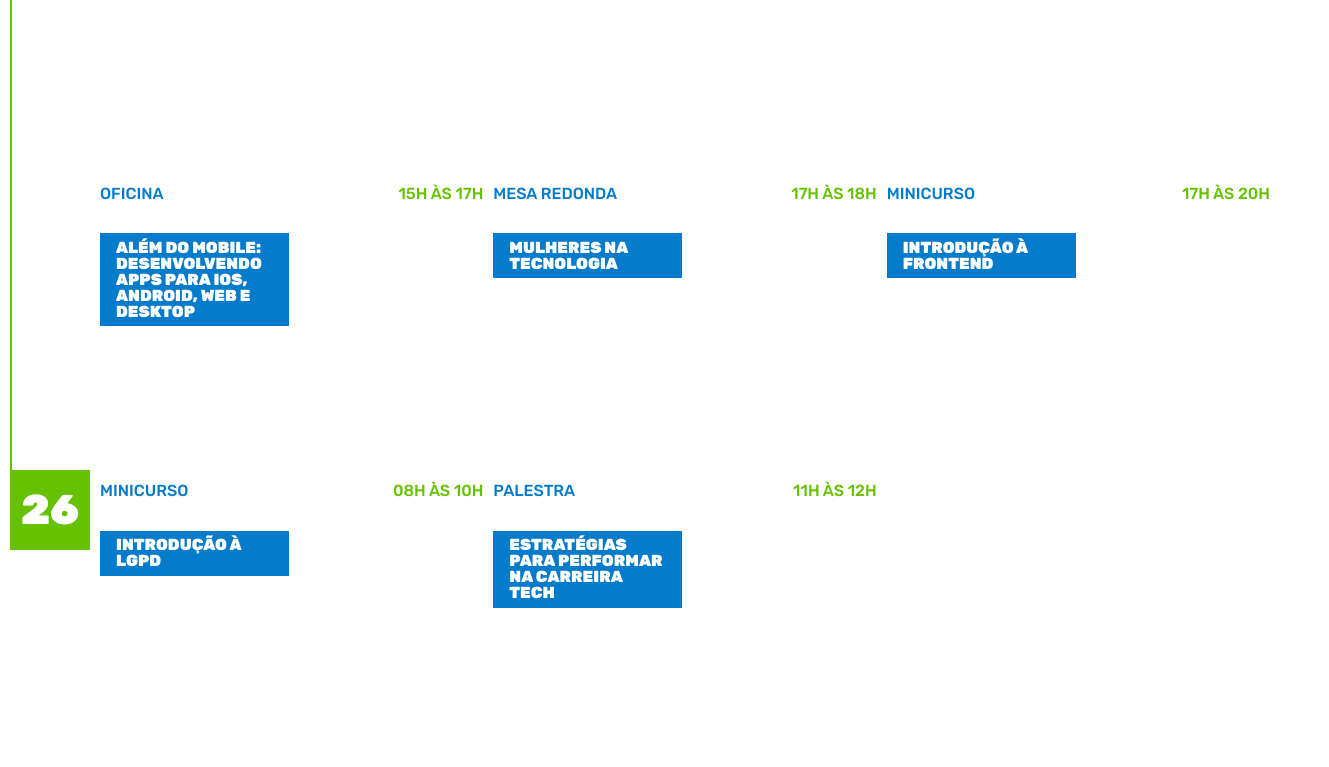
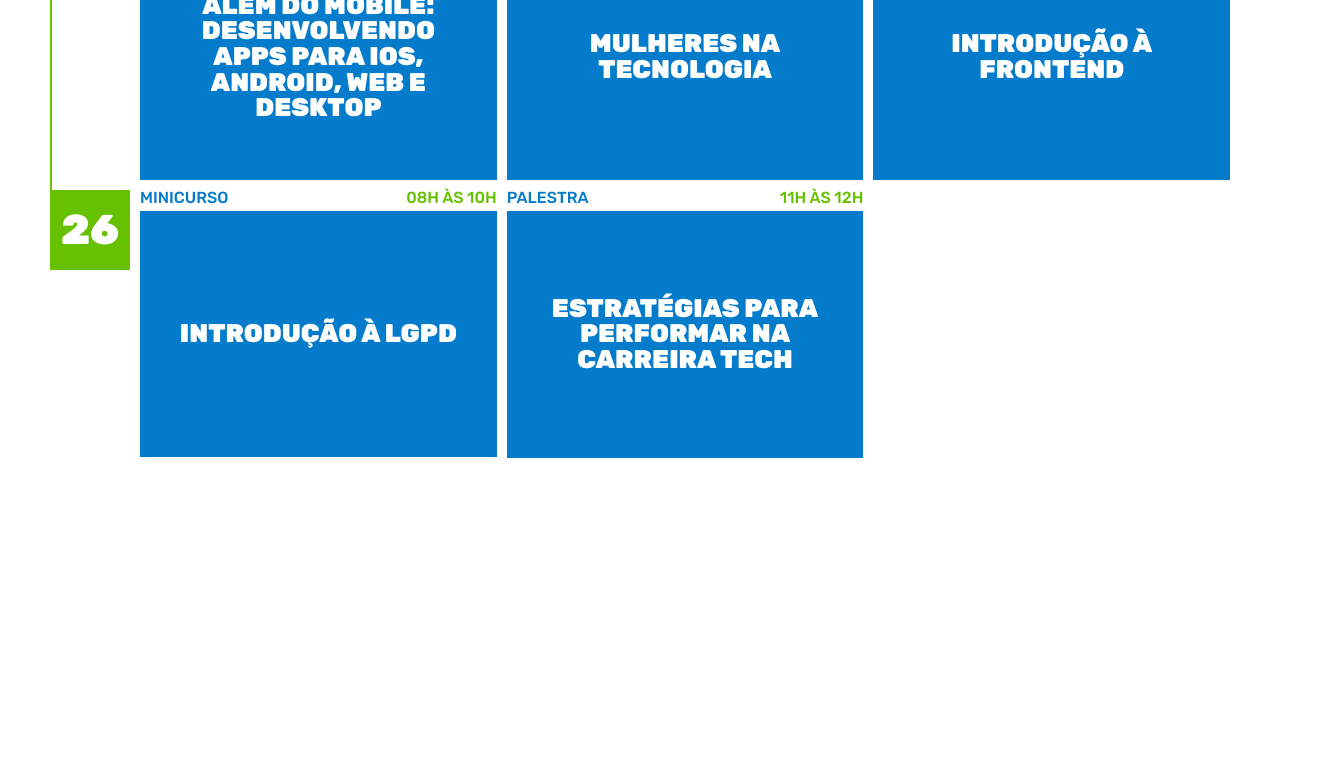
Before and after one commit to phelyppe-matheus/teresina_info_cronograma, a plain HTML site: page index.html in a window 1280 px wide. Shown: the part 1655-2422 px from the top of the page, 1329 px wide, since content can reach past the window. After the commit the page ends 2123 px from the top, so only its background shows below. Drawn offline with Linux system fonts and the light colour scheme.

Commit message:
Adjusting size for big screens

```diff
--- a/style.css
+++ b/style.css
@@ -2,12 +2,14 @@
 
 * {
     box-sizing: border-box;
+    margin: 0;
 }
 
 body {
     --big-gap: 50px;
+    --side-gap: 10px;
     --small-gap: 10px;
-    margin: var(--big-gap) var(--small-gap);
+    margin: var(--big-gap) var(--side-gap);
     display: flex;
     flex-direction: column;
 
@@ -34,7 +36,7 @@ header h3 {
 .logo-lims img {
     aspect-ratio: 8/3;
     object-fit: cover;
-    height: clamp(1.5em, 5vw, 5em);
+    height: clamp(1em, 4vw, 5em);
 }
 
 .logo-theinfo {
@@ -43,7 +45,7 @@ header h3 {
 }
 
 .logo-theinfo img {
-    height: clamp(3em, 5vw, 5em);
+    height: clamp(2em, 4vw, 5em);
 }
 
 header {
@@ -117,10 +119,16 @@ header {
     color: #66C101;
 }
 
+.event-days .event-list .title-box {
+    display: grid;
+    align-content: center;
+    grid-column: 1/3;
+    inset: 0;
+
+    background-color: #057BCB;
+}
 
 .event-days .event-list h2 {
-    grid-column: 1/3;
-    background-color: #057BCB;
     padding: .4em 1em;
 
     font-size: 1em;
@@ -134,8 +142,10 @@ header {
 .event-days .event-list .details {
     display: grid;
     gap: 5px;
+
     grid-template-columns: 1fr 1fr;
     grid-template-rows: auto 1fr;
+    width: 100%;
 }
 
 .deactivate {
@@ -146,7 +156,11 @@ header {
     background-color: #ECA400;
 }
 
-@media (min-width: 925.00000001px ) {
+@media (min-width: 925.00000001px) {
+    body {
+        --side-gap: 50px;
+    }
+
     header {
         grid-template-columns: 8rem 1fr 8rem;
         grid-template-areas:
@@ -155,11 +169,28 @@ header {
     }
 
     .event-days .event-list {
+        --columns: 3;
         display: grid;
-        grid-template-columns: repeat(3, 1fr);
+        grid-template-columns: repeat(var(--columns), 1fr);
+        place-content: center;
+        place-items: center;
     }
 
     .event-days .event-list .details {
         aspect-ratio: 4/3;
     }
+
+    .event-days .event-list .details h2 {
+        font-size: clamp(1em, 2vw, 2em);
+        text-align: center;
+    }
 }
+
+@media (min-width: 2200.00000001px) {
+    body {
+        --side-gap: 200px;
+    }
+    .event-days .event-list {
+        --columns: 4;
+    }
+}
```
